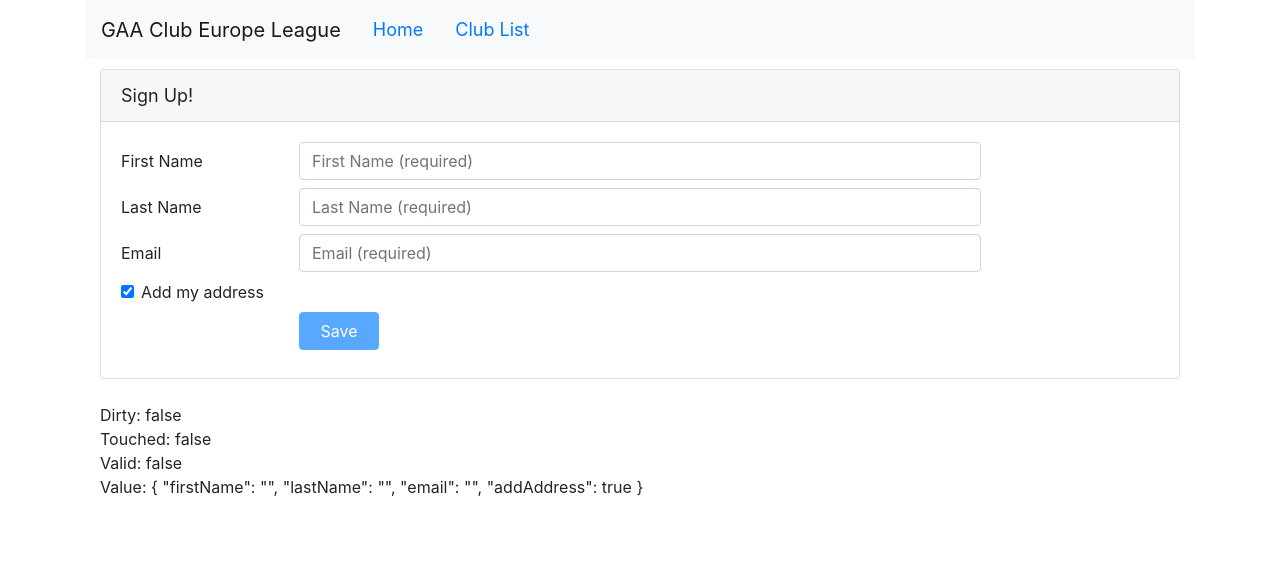
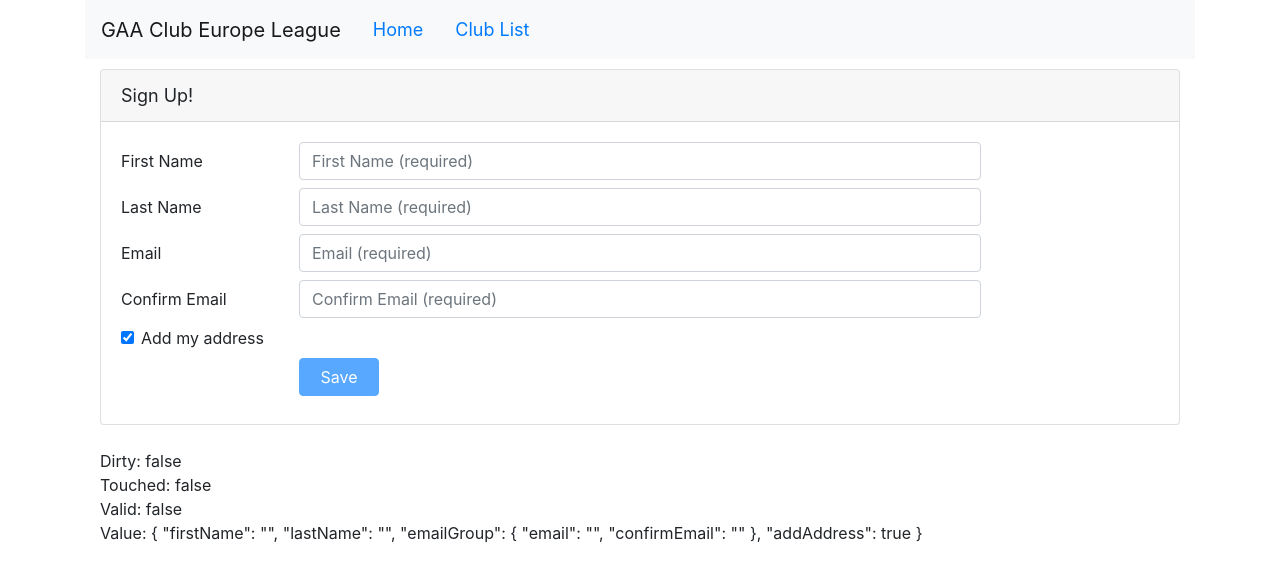
Before and after one commit to Colin-Roe/GAAClubLeague, an Angular app: page /member in a window 1280 px wide. Shown: the top 582 px of the page. Built offline with nearby package versions, Linux system fonts and the light colour scheme.

Commit message:
Integrated cross form validation for confirming emails
Added a validator function to compare two email addresses and specified this validator for the nested form group, i.e. emailGroup

```diff
--- a/src/app/members/member.component.html
+++ b/src/app/members/member.component.html
@@ -18,7 +18,8 @@
             formControlName="firstName"
             [ngClass]="{
               'is-invalid':
-                (memberForm.get('firstName').touched || memberForm.get('firstName').dirty) &&
+                (memberForm.get('firstName').touched ||
+                  memberForm.get('firstName').dirty) &&
                 !memberForm.get('firstName').valid
             }"
           />
@@ -46,7 +47,9 @@
             formControlName="lastName"
             [ngClass]="{
               'is-invalid':
-                (memberForm.get('lastName').touched || memberForm.get('lastName').dirty) && !memberForm.get('lastName').valid
+                (memberForm.get('lastName').touched ||
+                  memberForm.get('lastName').dirty) &&
+                !memberForm.get('lastName').valid
             }"
           />
           <span class="invalid-feedback">
@@ -60,6 +63,7 @@
         </div>
       </div>
 
+      <div formGroupName="emailGroup">
         <div class="form-group row mb-2">
           <label class="col-md-2 col-form-label" for="emailId">Email</label>
           <div class="col-md-8">
@@ -70,18 +74,48 @@
               placeholder="Email (required)"
               formControlName="email"
               [ngClass]="{
-              'is-invalid':
-                (memberForm.get('email').touched || memberForm.get('email').dirty) && !memberForm.get('email').valid
+                'is-invalid': memberForm.get('emailGroup').errors ||
+                  ((memberForm.get('emailGroup.email').touched ||
+                    memberForm.get('emailGroup.email').dirty) &&
+                  !memberForm.get('emailGroup.email').valid)
               }"
             />
             <span class="invalid-feedback">
-            <span *ngIf="memberForm.get('email').errors?.required">
+              <span *ngIf="memberForm.get('emailGroup.email').errors?.required">
                 Please enter your email address.
               </span>
-            <span *ngIf="memberForm.get('email').errors?.email">
+              <span *ngIf="memberForm.get('emailGroup.email').errors?.email">
                 Please enter a valid email address.
               </span>
             </span>
+          </div>
+        </div>
+
+        <div class="form-group row mb-2">
+          <label class="col-md-2 col-form-label" for="confirmEmailId">Confirm Email</label>
+          <div class="col-md-8">
+            <input
+              class="form-control"
+              id="confirmEmailId"
+              type="email"
+              placeholder="Confirm Email (required)"
+              formControlName="confirmEmail"
+              [ngClass]="{
+                'is-invalid': memberForm.get('emailGroup').errors ||
+                  ((memberForm.get('emailGroup.confirmEmail').touched ||
+                    memberForm.get('emailGroup.confirmEmail').dirty) &&
+                  !memberForm.get('emailGroup.confirmEmail').valid)
+              }"
+            />
+            <span class="invalid-feedback">
+              <span *ngIf="memberForm.get('emailGroup.confirmEmail').errors?.required">
+                Please confirm your email address.
+              </span>
+              <span *ngIf="memberForm.get('emailGroup').errors?.match">
+                The confirmation does not match the email address.
+              </span>
+            </span>
+          </div>
         </div>
       </div>
 
--- a/src/app/members/member.component.ts
+++ b/src/app/members/member.component.ts
@@ -1,32 +1,53 @@
-import { Component, OnInit } from '@angular/core';
-import { FormGroup, FormBuilder, Validators } from "@angular/forms";
+import { Component, OnInit } from "@angular/core";
+import {
+  FormGroup,
+  FormBuilder,
+  Validators,
+  AbstractControl
+} from "@angular/forms";
 
 import { Member } from "./member";
 
+function emailMatcher(c: AbstractControl): { [key: string]: boolean } | null {
+  const emailControl = c.get("email");
+  const confirmControl = c.get("confirmEmail");
+
+  if (emailControl.pristine || confirmControl.pristine) {
+    return null;
+  }
+
+  if (emailControl.value === confirmControl.value) {
+    return null;
+  }
+  return { match: true };
+}
+
 @Component({
-  selector: 'pm-member',
-  templateUrl: './member.component.html',
-  styleUrls: ['./member.component.css']
+  selector: "pm-member",
+  templateUrl: "./member.component.html",
+  styleUrls: ["./member.component.css"]
 })
 export class MemberComponent implements OnInit {
   memberForm: FormGroup;
   member = new Member();
 
-  constructor(private fb: FormBuilder) { }
+  constructor(private fb: FormBuilder) {}
 
   ngOnInit() {
-    this.memberForm = this.fb.group(
-      {
-        firstName: ['', [Validators.required, Validators.minLength(3)]],
-        lastName: ['', [Validators.required, Validators.maxLength(50)]],
-        email: ['', [Validators.required, Validators.email]],
-        addAddress: true
-      }
-    );
+    this.memberForm = this.fb.group({
+      firstName: ["", [Validators.required, Validators.minLength(3)]],
+      lastName: ["", [Validators.required, Validators.maxLength(50)]],
+      emailGroup: this.fb.group({
+        email: ["", [Validators.required, Validators.email]],
+        confirmEmail: ["", Validators.required]
+      }, { validator: emailMatcher }),
+
+      addAddress: true
+    });
   }
 
   save() {
     console.log(this.memberForm);
-    console.log('Saved: ' + JSON.stringify(this.memberForm.value));
+    console.log("Saved: " + JSON.stringify(this.memberForm.value));
   }
 }
```
Lines whose indentation alone changed are shown as unchanged.
